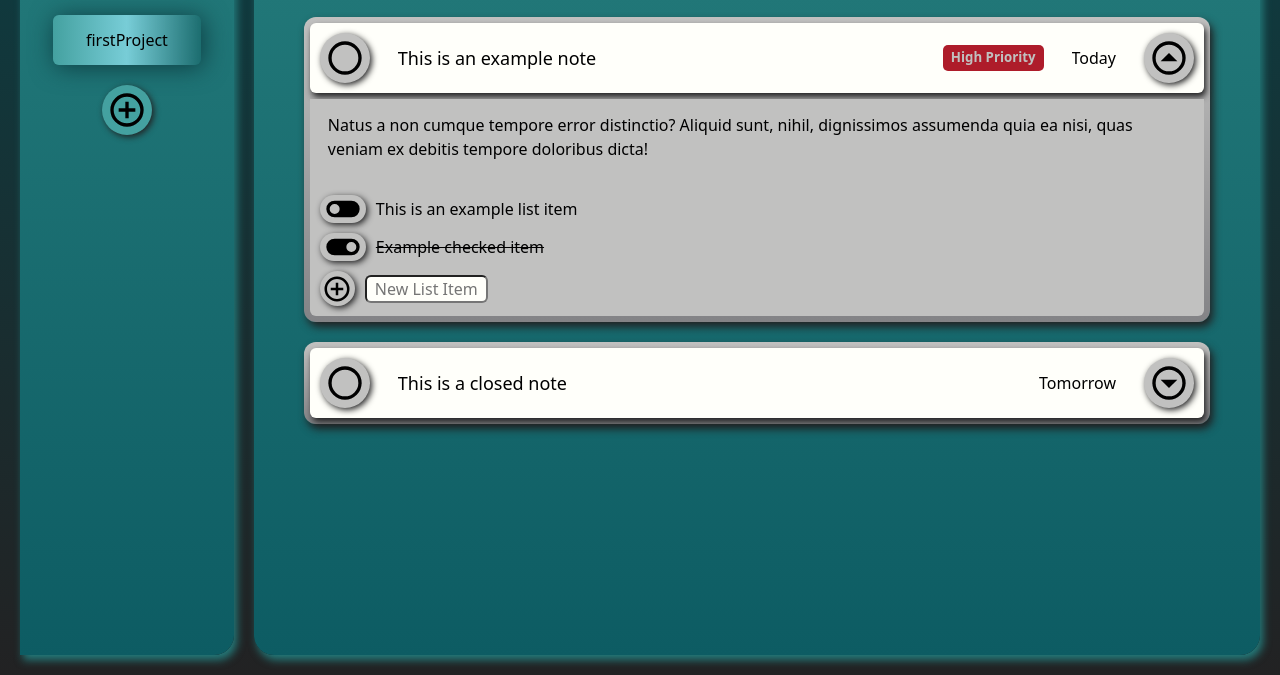
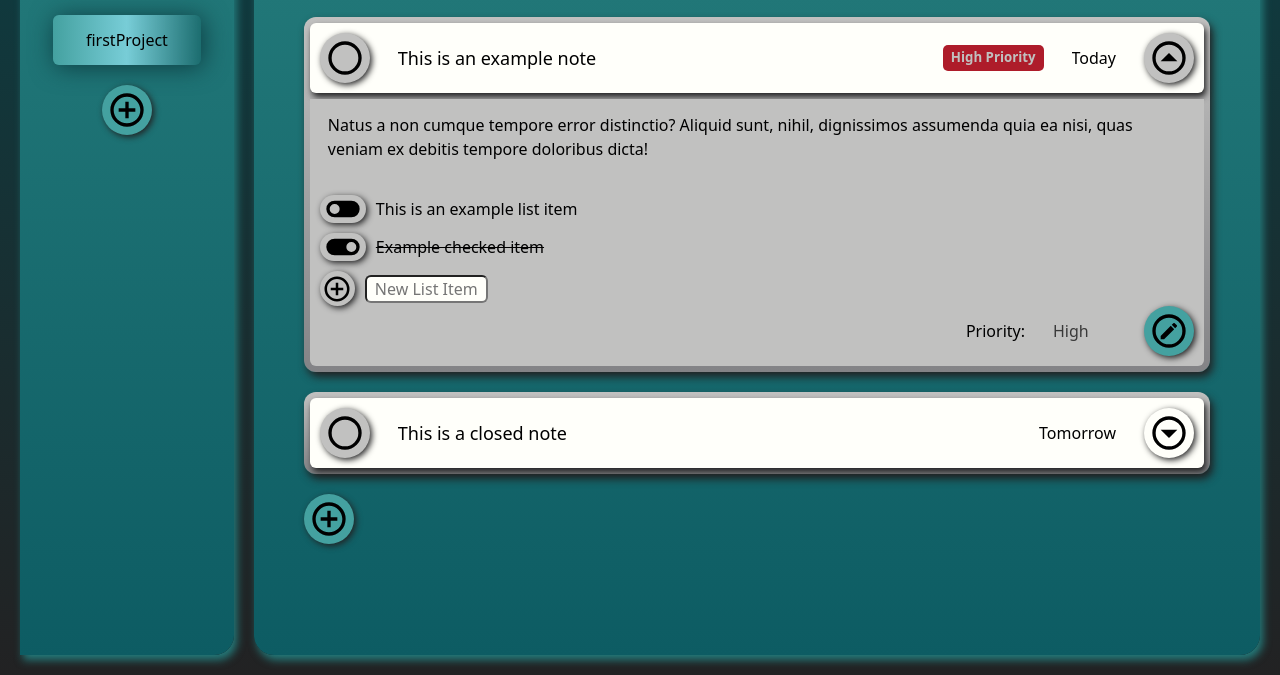
Before and after one commit to See-Monkey/todo, a website built with webpack: page src/index.html in a window 1280 px wide. Shown: the part 125-800 px from the top of the page. Built offline with nearby package versions, Linux system fonts and the light colour scheme.

Commit message:
Complete redraw function

```diff
--- a/src/css/style.css
+++ b/src/css/style.css
@@ -353,6 +353,7 @@ input.inputProject:disabled {
 
 #expandBtn.collapsed {
   background-image: url("../img/expand.svg");
+  background-color: var(--white);
 }
 
 #expandBtn:hover {
@@ -510,7 +511,8 @@ input.inputProject:disabled {
   background-color: var(--l-teal);
 }
 
-#editNoteBtn:hover {
+#editNoteBtn:hover,
+#editNoteBtn.on {
   background-color: var(--blue);
   box-shadow: 2px 2px 14px var(--l-teal);
 }
--- a/src/index.html
+++ b/src/index.html
@@ -63,7 +63,7 @@
                     </div>
                 </div>
             </div>
-            <button id="addNoteBtn">+</button>
+            <button id="addNoteBtn"></button>
         </div>
     </div>
 </body>
--- a/src/js/display.js
+++ b/src/js/display.js
@@ -221,12 +221,65 @@ class Display {
             inputListItem.placeholder = "New List Item";
             addListItem.appendChild(inputListItem);
 
-            //resume here with div noteCtrl ///////////////////////////////////////////
+            const noteCtrl = document.createElement("div");
+            noteCtrl.classList.add("noteCtrl");
+            noteBody.appendChild(noteCtrl);
 
+            const priorityLabel = document.createElement("label");
+            priorityLabel.htmlFor = "priority";
+            priorityLabel.textContent = "Priority:";
+            noteCtrl.appendChild(priorityLabel);
 
+            const priority = document.createElement("select");
+            priority.name = "priority";
+            priority.id = "priority";
+            if (note.edit === false) {
+                priority.disabled = true;
+            }
+            noteCtrl.appendChild(priority);
+
+            const high = document.createElement("option");
+            high.value = "high";
+            high.textContent = "High";
+            if (note.priority === "high") {
+                high.selected = true;
+            }
+            priority.appendChild(high);
+
+            const medium = document.createElement("option");
+            medium.value = "medium";
+            medium.textContent = "Medium";
+            if (note.priority === "medium") {
+                medium.selected = true;
+            }
+            priority.appendChild(medium);
+
+            const low = document.createElement("option");
+            low.value = "low";
+            low.textContent = "Low";
+            if (note.priority === "low") {
+                low.selected = true;
+            }
+            priority.appendChild(low);
+
+            const editNoteBtn = document.createElement("button");
+            editNoteBtn.id = "editNoteBtn";
+            if (note.edit === true) {
+                editNoteBtn.classList.add("on");
+            }
+            noteCtrl.appendChild(editNoteBtn);
+
+            const deleteNoteBtn = document.createElement("button");
+            deleteNoteBtn.id = "deleteNoteBtn";
+            if (note.edit === false) {
+                deleteNoteBtn.disabled = true;
+            }
+            noteCtrl.appendChild(deleteNoteBtn);
         });
 
-        //content add note
+        const addNoteBtn = document.createElement("button");
+        addNoteBtn.id = "addNoteBtn";
+        content.appendChild(addNoteBtn);
     }
     //init
 
```
